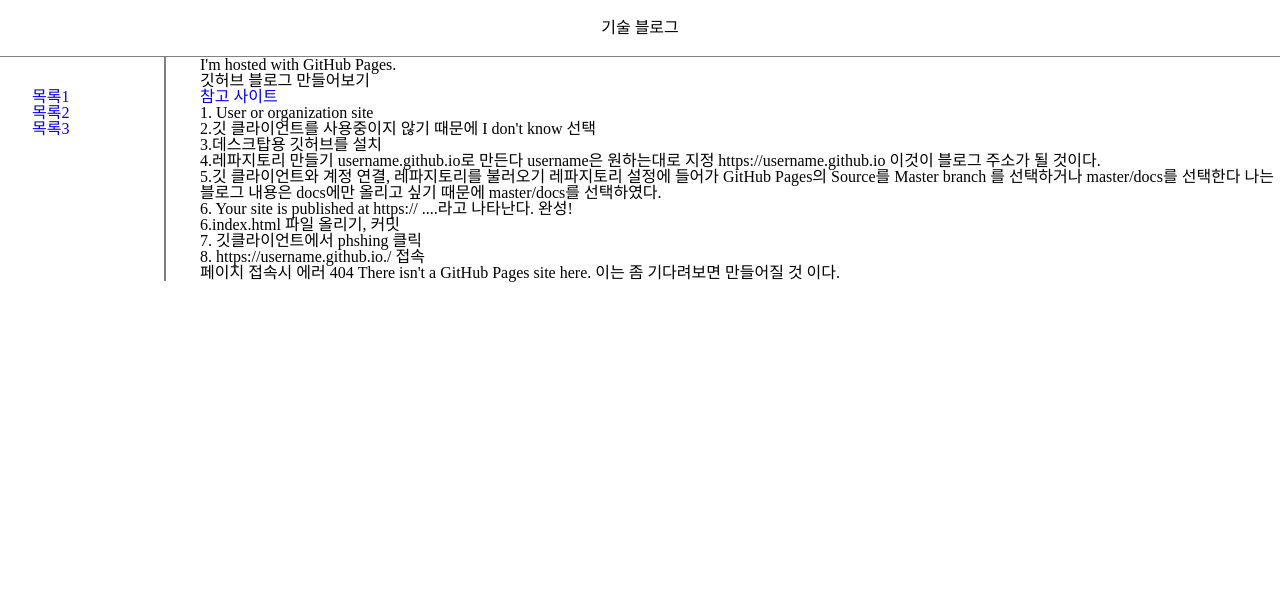
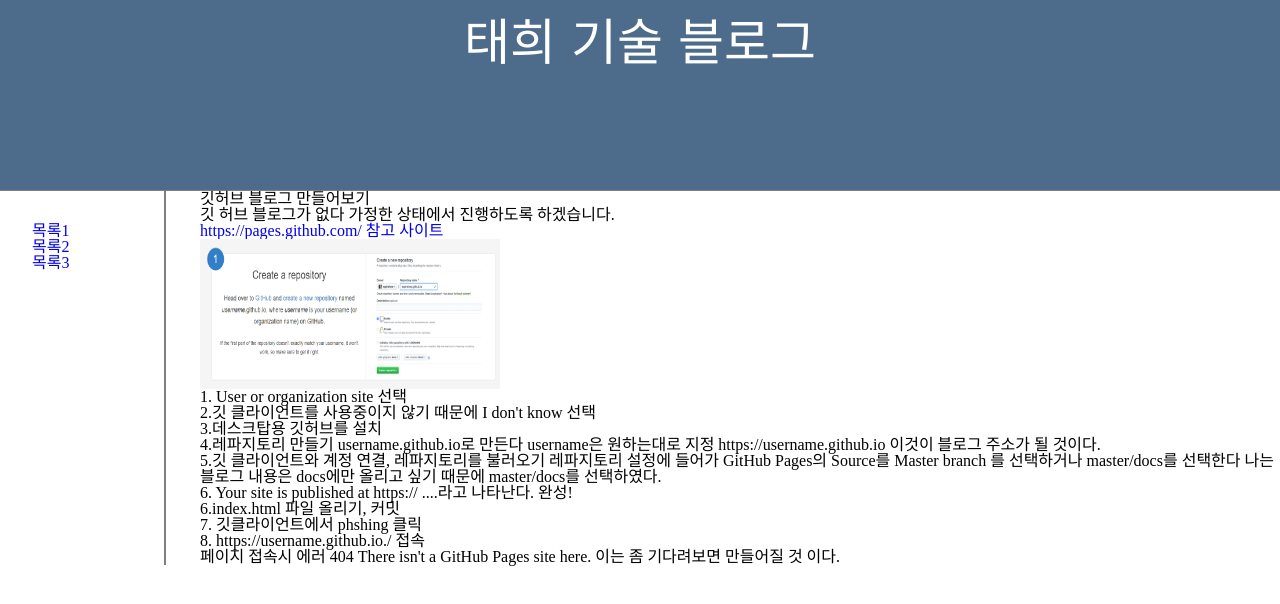
Before and after one commit to TaeHeeHyeung/taehee.github.io, a plain HTML site: page docs/index.html in a window 1280 px wide. Drawn offline with Linux system fonts and the light colour scheme.

Commit message:
브런치 생성하기전 백업

```diff
--- a/docs/index.html
+++ b/docs/index.html
@@ -4,17 +4,26 @@
   <title>기술 블로그</title>
   <meta charset="utf-8">
   <link rel="stylesheet" href="/css/reset.css" type="text/css">
+  <link href="https://fonts.googleapis.com/css?family=Do+Hyeon&amp;subset=korean" rel="stylesheet">
   <style>
 
-  body{
-    margin: 0;
+  h1{
+    color: white;
+    font-size: 50px;
+    font-family: 'Do Hyeon', sans-serif;
   }
-  h1 {
+  .head{
+    background-color: #4d6c8b;
     border-bottom: 1px solid gray;
     text-align : center;
     margin: 0;
     padding: 20px;
+    height: 150px;
   }
+  body{
+    margin: 0;
+  }
+
   #grid {
     border: 5px ;
     display: grid;
@@ -40,9 +49,7 @@
       margin:0;
       padding: 32px;
     }
-    h1{
-      border-bottom: none;
-    }
+
   }
 
 
@@ -50,12 +57,15 @@
     color: block;
     text-decoration: none;
   }
-
+  img{
+    display: block;
+  }
   </style>
 </head>
 <body>
-
-  <h1>기술 블로그</h1>
+  <div class="head">
+  <h1>태희 기술 블로그</h1>
+  </div>
   <div id="grid">
     <ol>
       <li><a href="#">목록1</a></li>
@@ -64,10 +74,11 @@
     </ol>
 
     <div class= "article">
-      <p>I'm hosted with GitHub Pages.</p>
-      <p>깃허브 블로그 만들어보기</p>
-      <a href="https://pages.github.com/">참고 사이트 </a>
-      <p>1. User or organization site</p>
+      <h2>깃허브 블로그 만들어보기</h2>
+      <p>깃 허브 블로그가 없다 가정한 상태에서 진행하도록 하겠습니다.</p>
+      <a href="https://pages.github.com/" target="_blank">https://pages.github.com/ 참고 사이트 </a><br>
+
+      <img src="img/1.png" width="300" height="150"  >1. User or organization site 선택
       <p>2.깃 클라이언트를 사용중이지 않기 때문에 I don't know 선택</p>
       <p>3.데스크탑용 깃허브를 설치</p>
       <p>4.레파지토리 만들기 username.github.io로 만든다 username은 원하는대로 지정  https://username.github.io 이것이 블로그 주소가 될 것이다.</p>
```
Also changed, not shown: docs/css/main.css (added), docs/img/0.png (added), docs/img/1.png (added), docs/img/2.png (added), docs/img/3.png (added), docs/img/4.png (added), docs/img/5.png (added), docs/img/6.png (added), docs/img/7.png (added).
